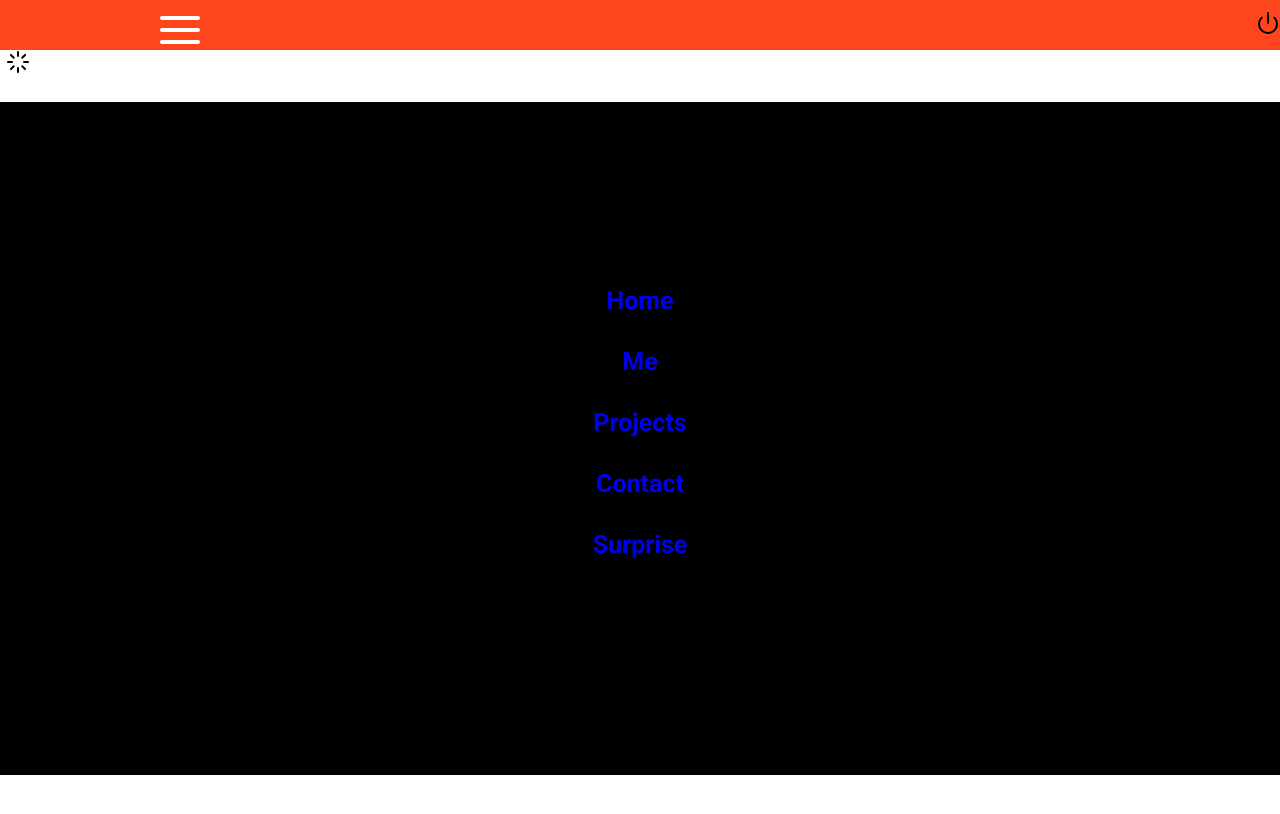
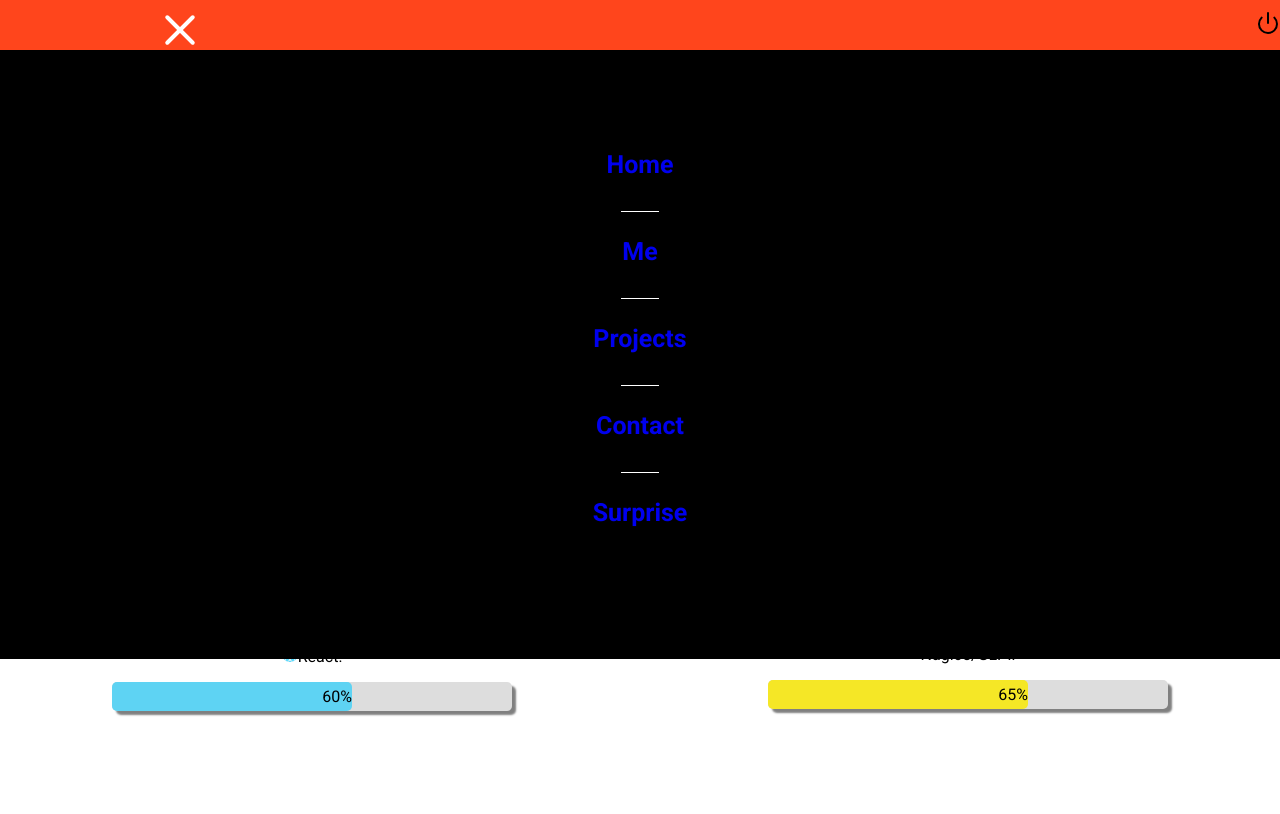
Before and after one commit to Chr1st0B/portfolio, a React (Create React App) app: page /Me in a window 1280 px wide. Both pictures are taken after a click on the button 173 px from the left and 30 px from the top of the page. Shown: the top 814 px of the page. Built offline with nearby package versions, Linux system fonts and the light colour scheme.

Commit message:
portfolioSave4

```diff
--- a/src/App.css
+++ b/src/App.css
@@ -79,7 +79,7 @@ svg {
 .liens ul li a{
   text-decoration:none;
   font-weight: bold;
-  padding: 0 3.4em;
+  padding: 0 3.1em;
 }
 
 .navbar_burger{
@@ -88,28 +88,47 @@ svg {
   background: transparent;
   border: none;
   color: inherit;
-  display: none;
 }
 
 
 @media (max-width:1500px){
+  .bigBox{
+    /* width: 350px; */
+  }
+  .homeDay{
+    width: 100%;
+  }
   .liens ul{
     flex-direction: column;
     justify-content: center;
     align-items: center;
     position: fixed;
     /* left: 0; */
-    right: -100vw;
+    right: 100vw;
     bottom: 0;
     height: 609px;
-    padding: 2rem;
+    top: 25px;
+    /* padding: 2rem; */
     visibility: hidden;
     background-color: black;
+    transition: all .8s ease-out;
   }
   .show-nav .liens ul{
     left: 0;
     right: 0;
     visibility: visible;
+  }
+  .liens ul li::after{
+    content: "";
+    display: block;
+    margin: 0 auto;
+    margin-bottom: 25px;
+    width: 3vw;
+    height: 1px;
+    background: white;
+  }
+  .liens ul li:last-child::after{
+    display: none;
   }
   .liens ul li a{
     display: block;
@@ -131,6 +150,7 @@ svg {
     position: relative;
     border-radius: 3px;
     background: white;
+    transition: all .5s ease-in-out;
   }
   .burger-bar::before,
   .burger-bar::after{
@@ -144,56 +164,40 @@ svg {
   .burger-bar::after{
     transform: translateY(12px);
   }
+  .show-nav .burger-bar{
+    width: 0;
+    background: transparent;
+  }
+  .show-nav .burger-bar::before{
+    transform: rotate(45deg);
+  }
+  .show-nav .burger-bar::after{
+    transform: rotate(-45deg);
+  }
+  /* burger button animation */
+  .liens ul li{
+    transform: translateY(100vh);
+  }
+  .show-nav .liens ul li{
+    transform: translateY(0);
+  }
+  .show-nav .slideInDown-1{
+    transition: all 1s ease-out;
+  }
+  .show-nav .slideInDown-2{
+    transition: all 1.1s ease-out;
+  }
+  .show-nav .slideInDown-3{
+    transition: all 1.2s ease-out;
+  }
+  .show-nav .slideInDown-4{
+    transition: all 1.3s ease-out;
+  }
+  .show-nav .slideInDown-5{
+    transition: all 1.4s ease-out;
+  }
 }
 
-/*menu burger = bouton */
-/* .burger span{
-  width:50px;
-  height:8px;
-  background: #000;
-  display: block;
-  margin:4px 0;
-} */
-
-/* @media (max-width:700px){
-  .liens ul li{
-    display: flex;
-    flex-direction: column;
-    justify-content: center;
-    list-style: none;
-    left: 0;
-    right: 0;
-    bottom: 0;
-    height: 100vh;
-    padding: 2rem;
-    background-color: black;
-  }
-  .leins ul li a {
-    text-decoration:none;
-  }
-} */
-
-/* @media (min-width:1400px){
-  .burger{
-      display: none;
-  }
-  .liens{
-    display: flex;
-  }
-  .liens ul{
-    display: flex;
-    list-style: none;
-    font-size: 25px;
-    padding: 0%;
-  }
-  .liens ul li + li{
-    margin-left: 200px;
-  }
-  .liens ul li a{
-    text-decoration:none;
-    font-weight: bold;
-  }
-} */
 
 /* Home */
 
@@ -201,11 +205,25 @@ svg {
   display: flex;
   background-image: url(./images/aman.jpg);
   background-size: cover;
-  height: 669px;
+  height: 100vh;
   justify-content: center;
   align-items: center;
   color: white;
   background-position: center;
+  /* min-height: 100%;
+  min-width: 1024px;
+  width: 100%;
+  height: auto;
+  position: fixed;
+  top: 80px;
+  left: 0; */
+}
+
+@media (max-width: 1024px) {
+  .home {
+    height: 100vh;
+    width: 100%;
+  }
 }
 
 .home h1{
@@ -215,7 +233,7 @@ svg {
 /* Me */
 
 .me{
-  height: 669px;
+  height: 100vh;
   /* border: 2px solid blue; */
 }
 
@@ -271,13 +289,14 @@ svg {
   /* border: 2px solid red; */
 }
 
-@media (max-width:1000px){
+@media (max-width:1024px){
   .meMasterBox2{
     flex-direction: column;
     align-items: center;
   }
   .meMasterBox2 .meBox4{
     margin-top: 25px;
+    /* border: 2px solid red; */
   }
   .meMasterBox2 .meBox5{
     margin-top: 25px;
@@ -326,19 +345,19 @@ svg {
 }
 
 .html{
-  width: 90%; background-color: #e44d26; /* Green */
+  width: 80%; background-color: #e44d26; /* Green */
   border-radius: 5px;
 }
 .css{
-  width: 80%; background-color: #2965f1; /* Blue */
+  width: 70%; background-color: #2965f1; /* Blue */
   border-radius: 5px;
 }
 .js{
-  width: 70%; background-color: #efd81d; /* Red */
+  width: 65%; background-color: #efd81d; /* Red */
   border-radius: 5px;
 }
 .react{
-  width: 65%; background-color: #5ed3f3; /* yellox */
+  width: 60%; background-color: #5ed3f3; /* yellox */
   border-radius: 5px;
 }
 
@@ -374,7 +393,7 @@ svg {
 /* Projects */
 
 .projects{
-  height: 669px;
+  height: 100vh;
 }
 
 .projectsMasterBox1{
@@ -403,7 +422,7 @@ svg {
   margin-top: 100px;
 }
 
-@media (max-width:1000px){
+@media (max-width:1024px){
   .projectsMasterBox2{
     flex-direction: column;
     align-items: center;
@@ -436,7 +455,7 @@ img{
 /* Contact */
 
 .contact{
-  height: 669px;
+  height: 100vh;
 }
 
 .contactsMasterBox1{
--- a/src/components/Header.js
+++ b/src/components/Header.js
@@ -32,19 +32,19 @@ const Header = () => {
                     </button>
                     <div className="liens">
                         <ul>
-                            <li>
+                            <li className="slideInDown-1">
                                 <Link to="/">Home</Link>
                             </li>
-                            <li>
+                            <li className="slideInDown-2">
                                 <Link to="/Me">Me</Link>
                             </li>
-                            <li>
+                            <li className="slideInDown-3">
                                 <Link to="/Projects">Projects</Link>
                             </li>
-                            <li>
+                            <li className="slideInDown-4">
                                 <Link to="/Contact">Contact</Link>
                             </li>
-                            <li>
+                            <li className="slideInDown-5">
                                 <Link to="/Surprise">Surprise</Link>
                             </li>
                         </ul>
--- a/src/components/Me.js
+++ b/src/components/Me.js
@@ -55,22 +55,22 @@ const Me = () => {
 
                         <p><img src={html} />HTML:</p>
                         <div className="bar">
-                            <div className="skills html">90%</div>
+                            <div className="skills html">80%</div>
                         </div>
 
                         <p><img src={css} />CSS:</p>
                         <div className="bar">
-                            <div className="skills css">80%</div>
+                            <div className="skills css">70%</div>
                         </div>
 
                         <p><img src={js} />JavaScript:</p>
                         <div className="bar">
-                            <div className="skills js">70%</div>
+                            <div className="skills js">65%</div>
                         </div>
 
                         <p><img src={react} />React:</p>
                         <div className="bar">
-                            <div className="skills react">65%</div>
+                            <div className="skills react">60%</div>
                         </div>
 
                     </div>
@@ -100,20 +100,6 @@ const Me = () => {
                             <div className="skills supervision">65%</div>
                         </div>
 
-                        {/* <div class="progress-bar progress-bar-danger" role="progressbar" aria-valuenow="94" aria-valuemin="0" aria-valuemax="100" style="width: 94%;">
-                            <span class="skill">
-                                <i class="fa fa-html5 fa-2x"></i>
-                                HTML5<i class="val">94%</i>
-                            </span>
-                        </div>
-
-                        <div class="progress-bar progress-bar-blue" role="progressbar" aria-valuenow="94" aria-valuemin="0" aria-valuemax="100" style="width: 94%;">
-                            <span class="skill">
-                                <i class="fa fa-css3 fa-2x"></i>
-                                            CSS
-                                <i class="val">94%</i>
-                            </span>
-                        </div> */}
                     </div>
                 </section>
             </div>
```
